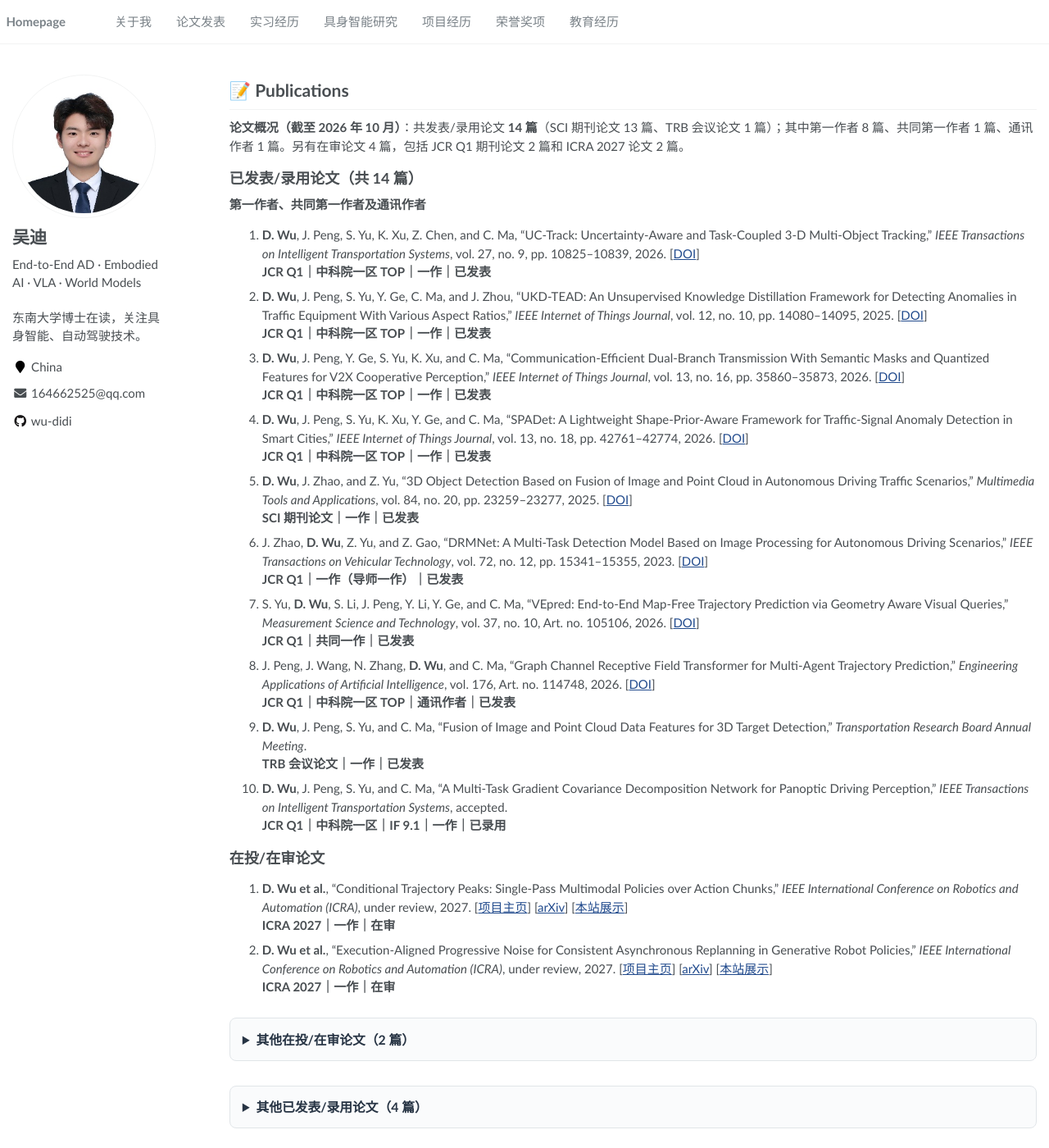
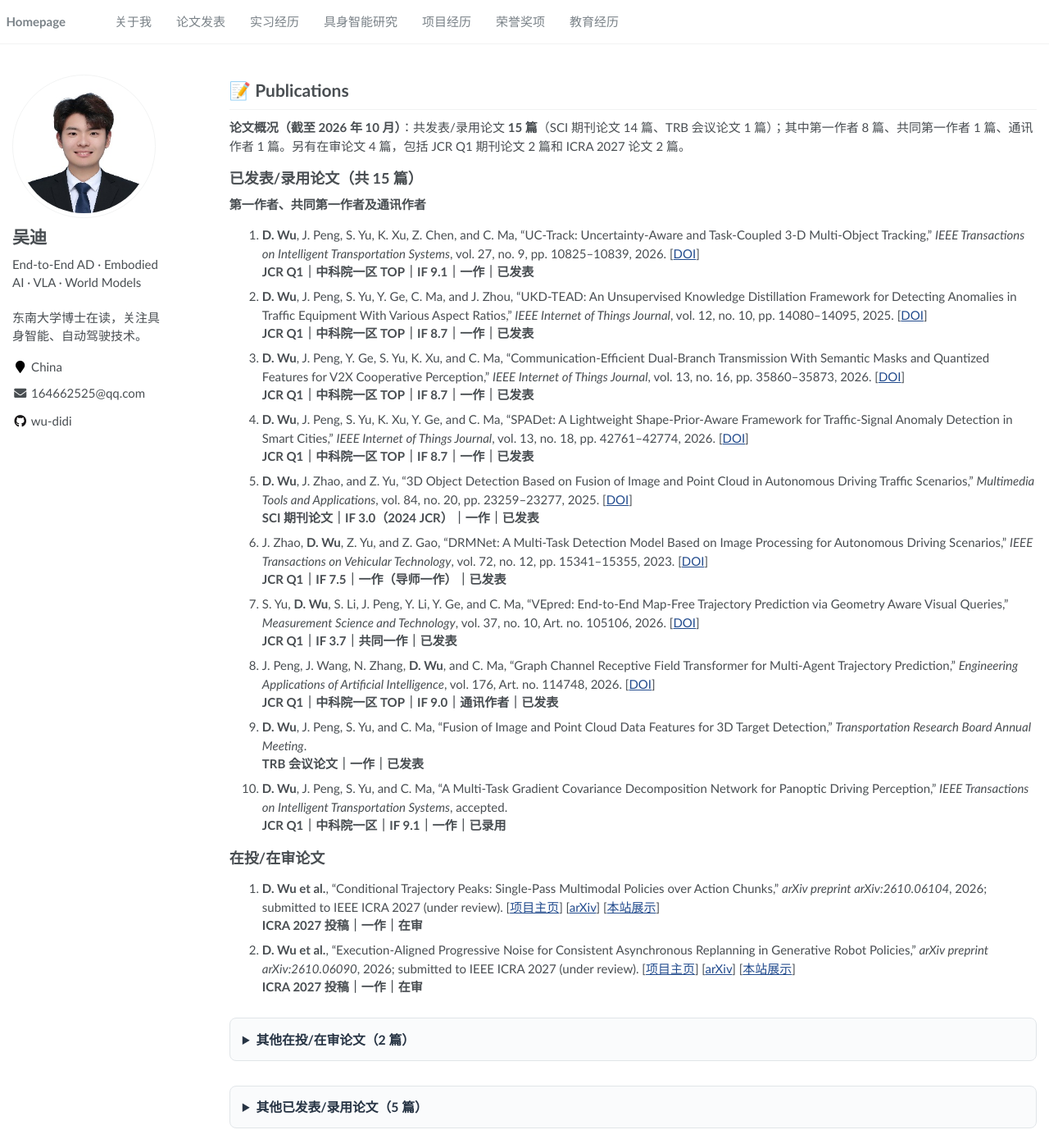
Before and after one commit to Wu-didi/Wu-didi.github.io, a Jekyll site: the page built from _pages/about.md, in a window 1280 px wide and 1400 px high. Shown: the whole window at 82% size. Built offline with Jekyll 4.4.1, drawn with Linux system fonts in a browser that asks for light colours.

Commit message:
Update publication records and impact factors

```diff
--- a/_pages/about.md
+++ b/_pages/about.md
@@ -15,28 +15,28 @@ redirect_from:
 
 # 📝 Publications
 
-**论文概况（截至 2026 年 10 月）**：共发表/录用论文 **14 篇**（SCI 期刊论文 13 篇、TRB 会议论文 1 篇）；其中第一作者 8 篇、共同第一作者 1 篇、通讯作者 1 篇。另有在审论文 4 篇，包括 JCR Q1 期刊论文 2 篇和 ICRA 2027 论文 2 篇。
+**论文概况（截至 2026 年 10 月）**：共发表/录用论文 **15 篇**（SCI 期刊论文 14 篇、TRB 会议论文 1 篇）；其中第一作者 8 篇、共同第一作者 1 篇、通讯作者 1 篇。另有在审论文 4 篇，包括 JCR Q1 期刊论文 2 篇和 ICRA 2027 论文 2 篇。
 
-## 已发表/录用论文（共 14 篇）
+## 已发表/录用论文（共 15 篇）
 
 **第一作者、共同第一作者及通讯作者**
 
 1. **D. Wu**, J. Peng, S. Yu, K. Xu, Z. Chen, and C. Ma, “UC-Track: Uncertainty-Aware and Task-Coupled 3-D Multi-Object Tracking,” *IEEE Transactions on Intelligent Transportation Systems*, vol. 27, no. 9, pp. 10825–10839, 2026. [[DOI](https://doi.org/10.1109/TITS.2026.3687222)]<br>
-   **JCR Q1｜中科院一区 TOP｜一作｜已发表**
+   **JCR Q1｜中科院一区 TOP｜IF 9.1｜一作｜已发表**
 2. **D. Wu**, J. Peng, S. Yu, Y. Ge, C. Ma, and J. Zhou, “UKD-TEAD: An Unsupervised Knowledge Distillation Framework for Detecting Anomalies in Traffic Equipment With Various Aspect Ratios,” *IEEE Internet of Things Journal*, vol. 12, no. 10, pp. 14080–14095, 2025. [[DOI](https://doi.org/10.1109/JIOT.2024.3524788)]<br>
-   **JCR Q1｜中科院一区 TOP｜一作｜已发表**
+   **JCR Q1｜中科院一区 TOP｜IF 8.7｜一作｜已发表**
 3. **D. Wu**, J. Peng, Y. Ge, S. Yu, K. Xu, and C. Ma, “Communication-Efficient Dual-Branch Transmission With Semantic Masks and Quantized Features for V2X Cooperative Perception,” *IEEE Internet of Things Journal*, vol. 13, no. 16, pp. 35860–35873, 2026. [[DOI](https://doi.org/10.1109/JIOT.2026.3696886)]<br>
-   **JCR Q1｜中科院一区 TOP｜一作｜已发表**
+   **JCR Q1｜中科院一区 TOP｜IF 8.7｜一作｜已发表**
 4. **D. Wu**, J. Peng, S. Yu, K. Xu, Y. Ge, and C. Ma, “SPADet: A Lightweight Shape-Prior-Aware Framework for Traffic-Signal Anomaly Detection in Smart Cities,” *IEEE Internet of Things Journal*, vol. 13, no. 18, pp. 42761–42774, 2026. [[DOI](https://doi.org/10.1109/JIOT.2026.3711500)]<br>
-   **JCR Q1｜中科院一区 TOP｜一作｜已发表**
+   **JCR Q1｜中科院一区 TOP｜IF 8.7｜一作｜已发表**
 5. **D. Wu**, J. Zhao, and Z. Yu, “3D Object Detection Based on Fusion of Image and Point Cloud in Autonomous Driving Traffic Scenarios,” *Multimedia Tools and Applications*, vol. 84, no. 20, pp. 23259–23277, 2025. [[DOI](https://doi.org/10.1007/s11042-024-19399-y)]<br>
-   **SCI 期刊论文｜一作｜已发表**
+   **SCI 期刊论文｜IF 3.0（2024 JCR）｜一作｜已发表**
 6. J. Zhao, **D. Wu**, Z. Yu, and Z. Gao, “DRMNet: A Multi-Task Detection Model Based on Image Processing for Autonomous Driving Scenarios,” *IEEE Transactions on Vehicular Technology*, vol. 72, no. 12, pp. 15341–15355, 2023. [[DOI](https://doi.org/10.1109/TVT.2023.3296735)]<br>
-   **JCR Q1｜一作（导师一作）｜已发表**
+   **JCR Q1｜IF 7.5｜一作（导师一作）｜已发表**
 7. S. Yu, **D. Wu**, S. Li, J. Peng, Y. Li, Y. Ge, and C. Ma, “VEpred: End-to-End Map-Free Trajectory Prediction via Geometry Aware Visual Queries,” *Measurement Science and Technology*, vol. 37, no. 10, Art. no. 105106, 2026. [[DOI](https://doi.org/10.1088/1361-6501/ae4dda)]<br>
-   **JCR Q1｜共同一作｜已发表**
+   **JCR Q1｜IF 3.7｜共同一作｜已发表**
 8. J. Peng, J. Wang, N. Zhang, **D. Wu**, and C. Ma, “Graph Channel Receptive Field Transformer for Multi-Agent Trajectory Prediction,” *Engineering Applications of Artificial Intelligence*, vol. 176, Art. no. 114748, 2026. [[DOI](https://doi.org/10.1016/j.engappai.2026.114748)]<br>
-   **JCR Q1｜中科院一区 TOP｜通讯作者｜已发表**
+   **JCR Q1｜中科院一区 TOP｜IF 9.0｜通讯作者｜已发表**
 9. **D. Wu**, J. Peng, S. Yu, and C. Ma, “Fusion of Image and Point Cloud Data Features for 3D Target Detection,” *Transportation Research Board Annual Meeting*.<br>
    **TRB 会议论文｜一作｜已发表**
 10. **D. Wu**, J. Peng, S. Yu, and C. Ma, “A Multi-Task Gradient Covariance Decomposition Network for Panoptic Driving Perception,” *IEEE Transactions on Intelligent Transportation Systems*, accepted.<br>
@@ -44,35 +44,37 @@ redirect_from:
 
 ## 在投/在审论文
 
-1. **D. Wu et al.**, “Conditional Trajectory Peaks: Single-Pass Multimodal Policies over Action Chunks,” *IEEE International Conference on Robotics and Automation (ICRA)*, under review, 2027. [[项目主页](https://embodied.magiclab.top/works/ctp/index.html)] [[arXiv](https://arxiv.org/abs/2610.06104)] [[本站展示](#research-ctp)]<br>
-   **ICRA 2027｜一作｜在审**
-2. **D. Wu et al.**, “Execution-Aligned Progressive Noise for Consistent Asynchronous Replanning in Generative Robot Policies,” *IEEE International Conference on Robotics and Automation (ICRA)*, under review, 2027. [[项目主页](https://embodied.magiclab.top/works/eapn/index.html)] [[arXiv](https://arxiv.org/abs/2610.06090)] [[本站展示](#research-eapn)]<br>
-   **ICRA 2027｜一作｜在审**
+1. **D. Wu et al.**, “Conditional Trajectory Peaks: Single-Pass Multimodal Policies over Action Chunks,” *arXiv preprint arXiv:2610.06104*, 2026; submitted to IEEE ICRA 2027 (under review). [[项目主页](https://embodied.magiclab.top/works/ctp/index.html)] [[arXiv](https://arxiv.org/abs/2610.06104)] [[本站展示](#research-ctp)]<br>
+   **ICRA 2027 投稿｜一作｜在审**
+2. **D. Wu et al.**, “Execution-Aligned Progressive Noise for Consistent Asynchronous Replanning in Generative Robot Policies,” *arXiv preprint arXiv:2610.06090*, 2026; submitted to IEEE ICRA 2027 (under review). [[项目主页](https://embodied.magiclab.top/works/eapn/index.html)] [[arXiv](https://arxiv.org/abs/2610.06090)] [[本站展示](#research-eapn)]<br>
+   **ICRA 2027 投稿｜一作｜在审**
 
 <details class="publication-fold">
 <summary>其他在投/在审论文（2 篇）</summary>
 <div class="publication-fold__content" markdown="1">
 
 1. **D. Wu**, J. Peng, S. Yu, and C. Ma, “Using a Vision-Language Model as a Semantic Coach,” *IEEE Transactions on Neural Networks and Learning Systems*, under review.<br>
-   **JCR Q1｜中科院一区 TOP｜一作｜在审**
+   **JCR Q1｜中科院一区 TOP｜IF 9.7｜一作｜在审**
 2. **D. Wu**, J. Peng, S. Yu, and C. Ma, “Trust-Region Cauchy-Step Optimization for Stable Training of Multi-Task Perception in Intelligent Vehicles,” *Engineering Applications of Artificial Intelligence*, under review.<br>
-   **JCR Q1｜中科院一区 TOP｜一作｜在审**
+   **JCR Q1｜中科院一区 TOP｜IF 9.0｜一作｜在审**
 
 </div>
 </details>
 
 <details class="publication-fold">
-<summary>其他已发表/录用论文（4 篇）</summary>
+<summary>其他已发表/录用论文（5 篇）</summary>
 <div class="publication-fold__content" markdown="1">
 
 1. Z. Yu, J. Zhao, R. Jiang, J. Shen, **D. Wu**, and S. Zheng, “Theory-Data Dual Driven Car Following Model in Traffic Flow Mixed of AVs and HDVs,” *Transportation Research Part C: Emerging Technologies*, vol. 165, Art. no. 104747, 2024. [[DOI](https://doi.org/10.1016/j.trc.2024.104747)]<br>
-   **SCI 期刊论文｜第五作者｜已发表**
+   **SCI 期刊论文｜IF 8.4｜第五作者｜已发表**
 2. J. Zhou, J. Peng, S. Yu, Y. Fan, H. Zhang, and **D. Wu**, “Toward Ecological Decision-Making on Highways: A Multiobjective Eco-Driving Framework for Connected FCHEVs via Offline-to-Online Reinforcement Learning,” *IEEE Transactions on Transportation Electrification*, vol. 12, no. 1, pp. 440–452, 2026. [[DOI](https://doi.org/10.1109/TTE.2025.3615972)]<br>
-   **SCI 期刊论文｜第六作者｜已发表**
+   **SCI 期刊论文｜IF 8.5｜第六作者｜已发表**
 3. J. Zhao, Z. Yu, R. Jiang, **D. Wu**, and S. Zheng, “Car Following Trajectory Planning of CAVs: An Improved APF Model With Considering the Stochasticity of HDVs,” *Physica A: Statistical Mechanics and its Applications*, vol. 658, Art. no. 130265, 2025. [[DOI](https://doi.org/10.1016/j.physa.2024.130265)]<br>
-   **SCI 期刊论文｜第四作者｜已发表**
+   **SCI 期刊论文｜IF 3.3｜第四作者｜已发表**
 4. S. Yu, J. Peng, S. Wang, **D. Wu**, and C. Ma, “Feature-Level Vehicle-Infrastructure Cooperative Perception With Adaptive Fusion for 3D Object Detection,” *Smart Cities*, vol. 8, no. 5, Art. no. 171, 2025. [[DOI](https://doi.org/10.3390/smartcities8050171)]<br>
-   **SCI 期刊论文｜第四作者｜已发表**
+   **SCI 期刊论文｜IF 6.6｜第四作者｜已发表**
+5. Y. Zhou, J. Peng, **D. Wu**, Z. Wang, and C. Ma, “MDOLF: Framework for Multi-Target Detection and Online Localization of Ground Objects Based on Aerial Imagery in the Vehicle-UAV Collaboration Scenario,” *Aerospace Science and Technology*, vol. 180, Art. no. 113703, 2027. [[DOI](https://doi.org/10.1016/j.ast.2026.113703)]<br>
+   **SCI 期刊论文｜IF 6.4｜第三作者｜已录用**
 
 </div>
 </details>
```
